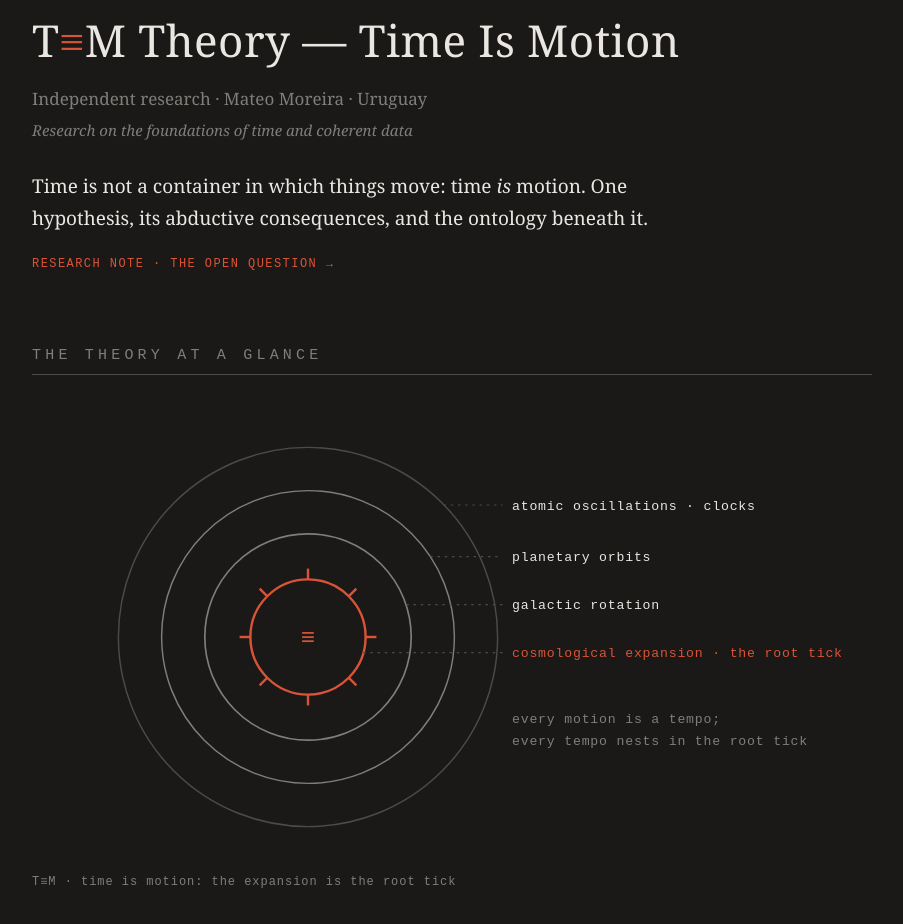
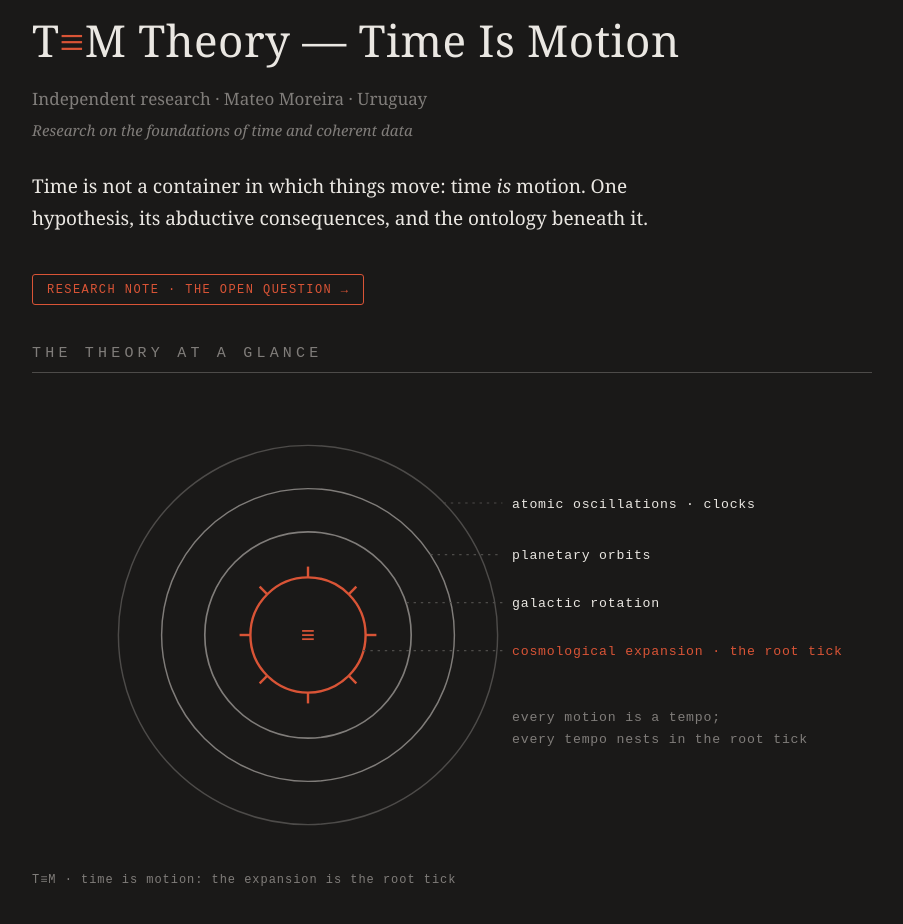
Before and after one commit to mateomoreira-uy/time-is-motion, a plain HTML site: page index.html in a window 1280 px wide. Shown: the part 594-1518 px from the top of the page, without its empty margins (188-1091 px from the left). Drawn offline with Linux system fonts and the light colour scheme.

Commit message:
Suaviza el hover del boton open-question

```diff
--- a/index.html
+++ b/index.html
@@ -62,6 +62,7 @@
   .tagline{ font-size:15px; color:var(--mid); margin-top:4px; font-style:italic; }
   .thesis{ margin-top:26px; font-size:19px; max-width:640px; }
   section{ margin-top:72px; }
+  header.site + section{ margin-top:40px; }
   h2{ font:15px 'Courier New', monospace; letter-spacing:.28em; text-transform:uppercase; color:var(--mid); border-bottom:1px solid var(--soft); padding-bottom:10px; margin-bottom:26px; }
   .timeline li{ list-style:none; display:flex; gap:18px; padding:9px 0; border-bottom:1px dashed #2b2a28; font-family:'Courier New', monospace; font-size:14px; }
   .timeline .yr{ color:var(--accent); min-width:52px; }
@@ -70,6 +71,10 @@
   td{ padding:12px 10px 12px 0; border-bottom:1px solid #2b2a28; vertical-align:top; }
   .docdesc{ font-size:13px; color:var(--mid); margin-top:2px; }
   a{ color:var(--accent); text-decoration:none; }
+  .oq-link{ display:inline-block; font:12px 'Courier New', monospace; letter-spacing:.12em; text-transform:uppercase;
+            color:var(--accent); border:1px solid var(--accent); border-radius:3px; padding:9px 14px 8px;
+            line-height:1; transition:background .18s ease, color .18s ease; }
+  .oq-link:hover{ background:#b8452b; border-color:#b8452b; color:#f2ede8; text-decoration:none; }
   a:hover{ text-decoration:underline; }
   .muted{ color:var(--mid); }
   .rev{ margin-bottom:28px; }
@@ -242,7 +247,7 @@
     <p class="subtitle" data-i18n="subtitle">Independent research · Mateo Moreira · Uruguay</p>
     <p class="tagline" data-i18n="tagline">Research on the foundations of time and coherent data</p>
     <p class="thesis" data-i18n="thesis">Time is not a container in which things move: time <em>is</em> motion. One hypothesis, its abductive consequences, and the ontology beneath it.</p>
-    <p style="margin-top:14px;"><a href="open-question.html" class="oq-link" style="font:12px 'Courier New', monospace; letter-spacing:.12em; text-transform:uppercase;" data-i18n="oq_link">Research note · the open question →</a></p>
+    <p style="margin-top:40px;"><a href="open-question.html" class="oq-link" data-i18n="oq_link">Research note · the open question →</a></p>
   </header>
 
 
```
